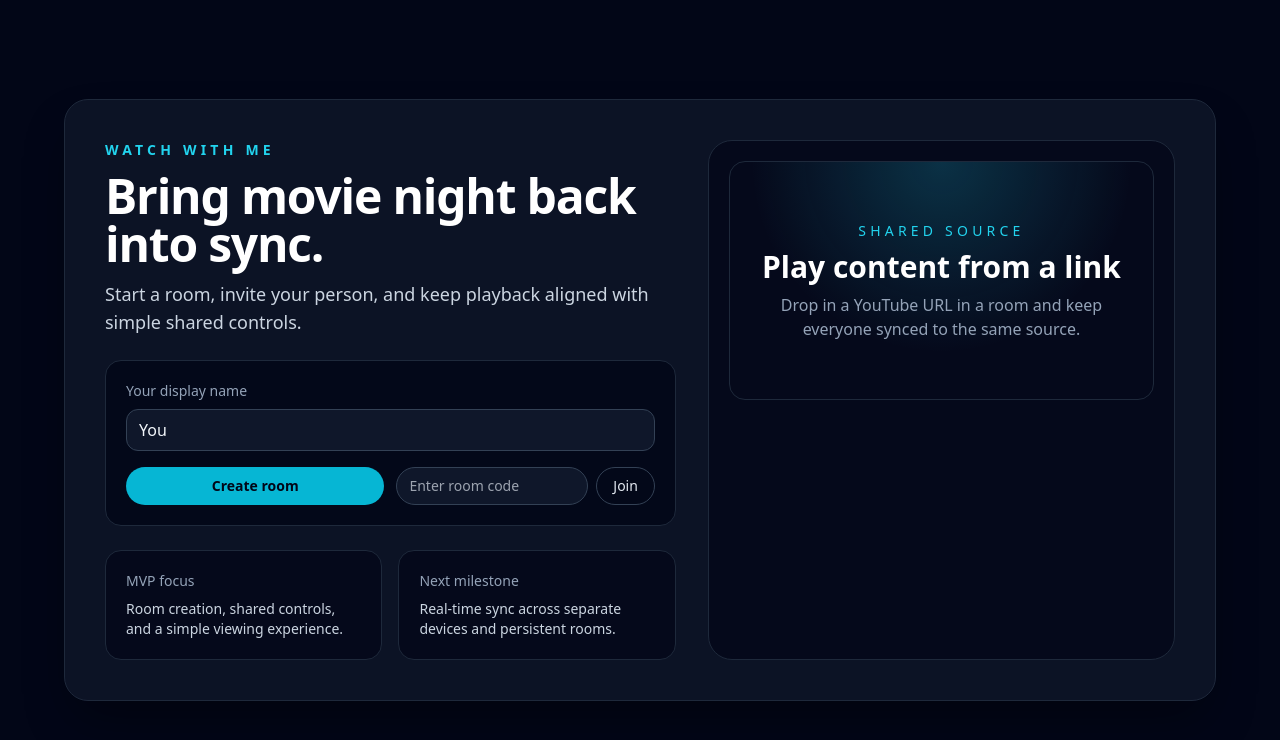
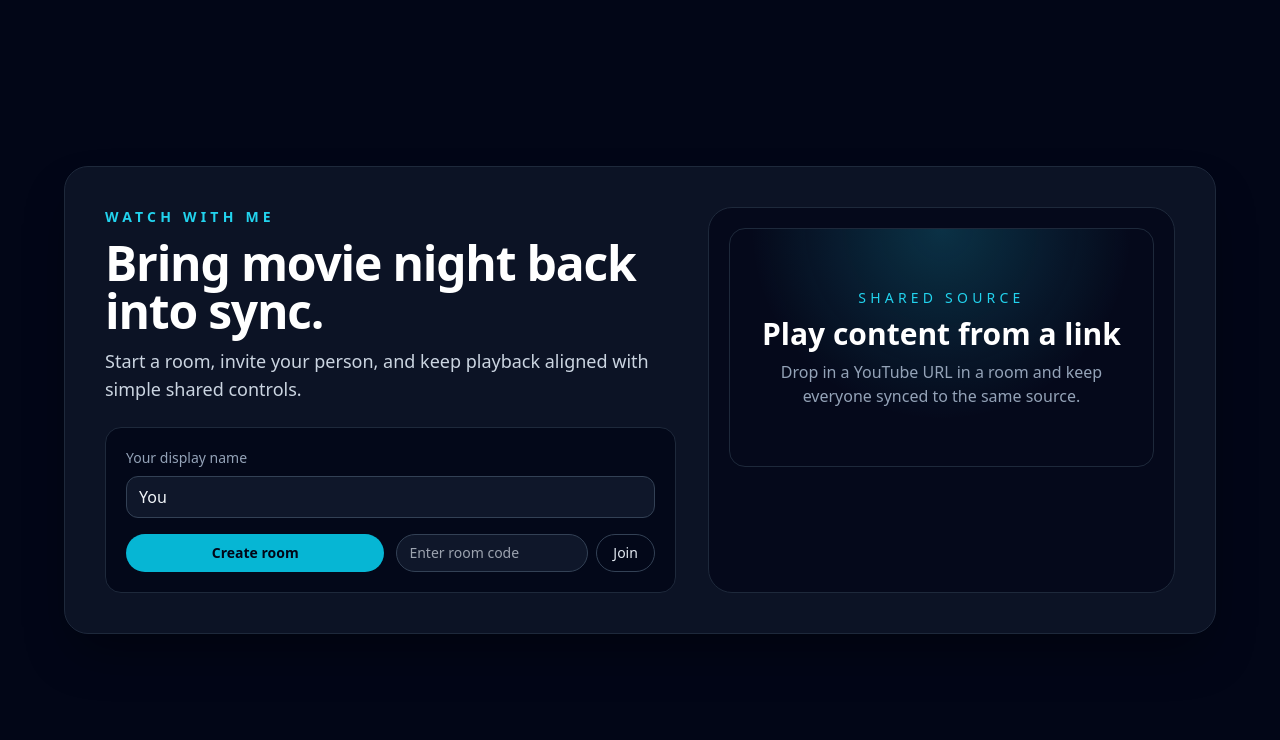
Before and after one commit to jamurai-m/watch-with-me, a Next.js app: page / in a window 1280 px wide. Shown: the top 740 px of the page. Built offline with nearby package versions, Linux system fonts and the light colour scheme; no server answers.

Commit message:
Remove MVP focus and next milestone sections from HomePage

```diff
--- a/app/page.tsx
+++ b/app/page.tsx
@@ -69,17 +69,6 @@ export default function HomePage() {
             {errorMessage && (
               <p className="rounded-xl border border-rose-500/40 bg-rose-500/10 px-4 py-3 text-sm text-rose-200">{errorMessage}</p>
             )}
-
-            <div className="grid gap-4 sm:grid-cols-2">
-              <div className="rounded-2xl border border-slate-800 bg-slate-950/70 p-5">
-                <p className="text-sm text-slate-400">MVP focus</p>
-                <p className="mt-2 text-sm text-slate-300">Room creation, shared controls, and a simple viewing experience.</p>
-              </div>
-              <div className="rounded-2xl border border-slate-800 bg-slate-950/70 p-5">
-                <p className="text-sm text-slate-400">Next milestone</p>
-                <p className="mt-2 text-sm text-slate-300">Real-time sync across separate devices and persistent rooms.</p>
-              </div>
-            </div>
           </section>
 
           <section className="space-y-4 rounded-3xl border border-slate-800 bg-slate-950/70 p-5">
```
